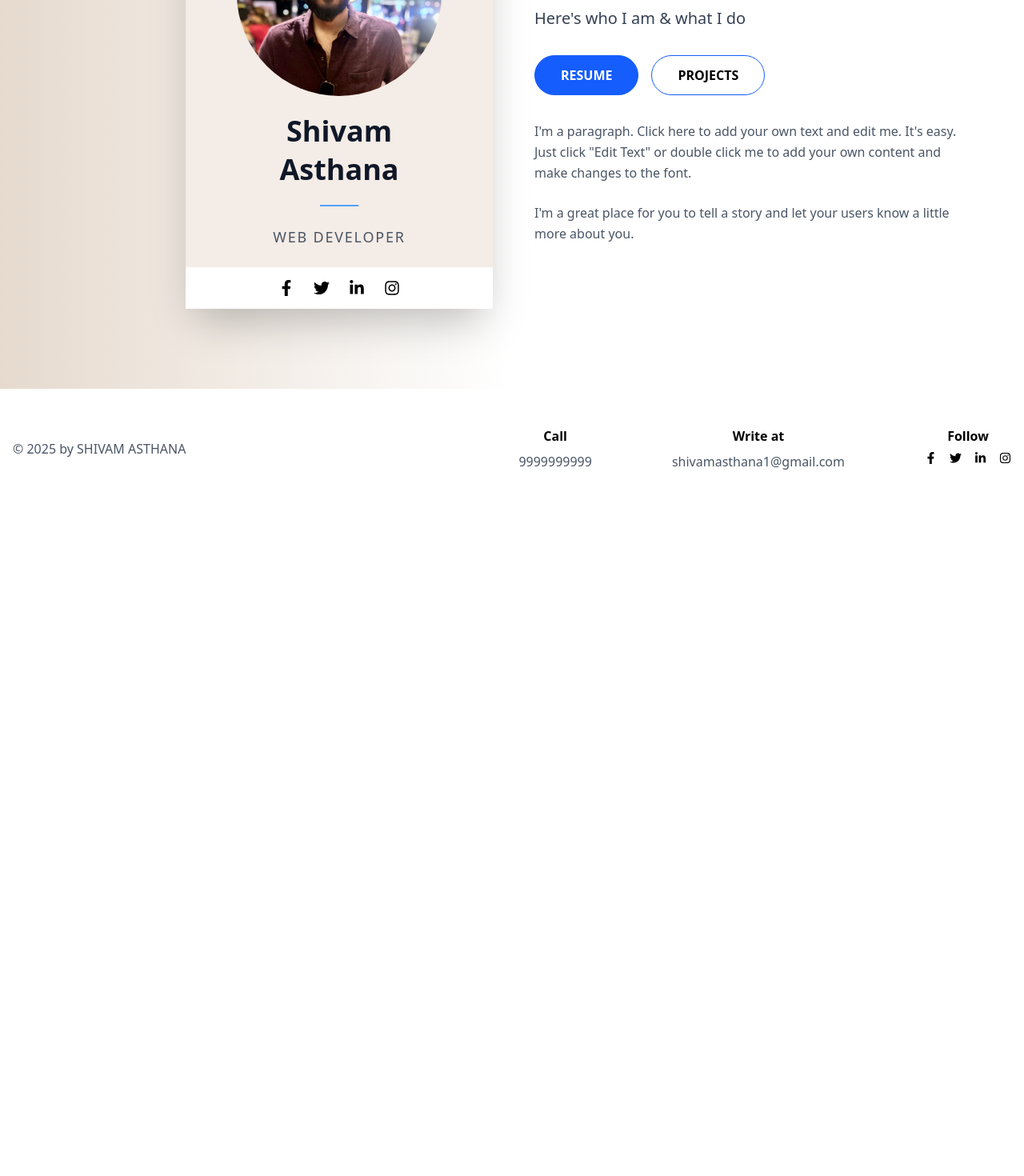
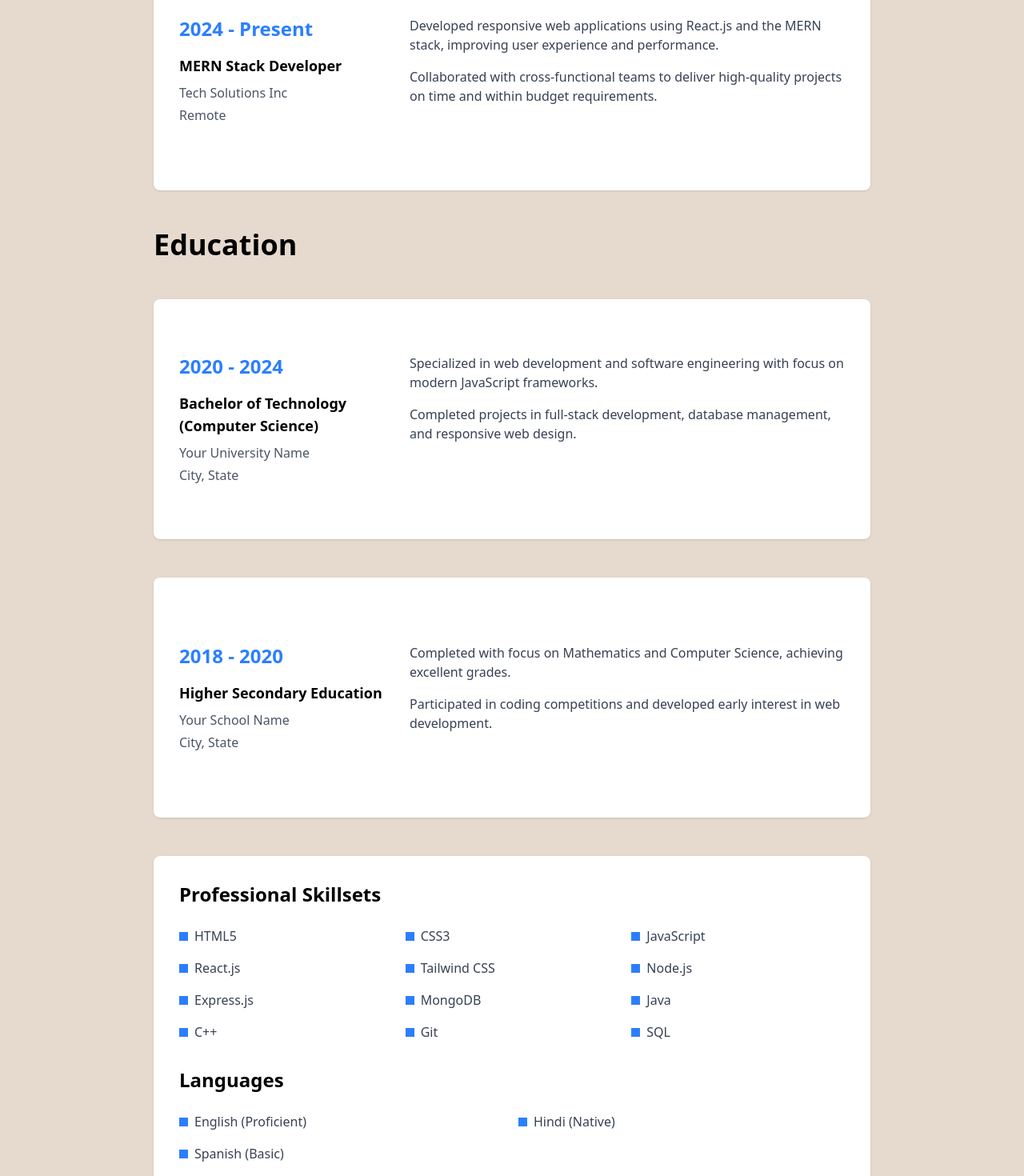
Before and after one commit to ShivamAsthana07/cv, a React (Vite) app: page /resume in a window 1280 px wide. Shown: the part 360-1830 px from the top of the page at 80% size. Before the commit the page ends 996 px from the top, so only its background shows below. Built offline with nearby package versions, Linux system fonts and the light colour scheme.

Commit message:
added resume page

```diff
--- a/package.json
+++ b/package.json
@@ -14,6 +14,7 @@
     "react": "^19.1.0",
     "react-dom": "^19.1.0",
     "react-icons": "^5.5.0",
+    "react-router-dom": "^7.7.1",
     "tailwindcss": "^4.1.11"
   },
   "devDependencies": {
--- a/src/App.jsx
+++ b/src/App.jsx
@@ -1,15 +1,24 @@
-import { useState } from 'react'
+// App.js
+import React from 'react';
+import { BrowserRouter as Router, Routes, Route } from 'react-router-dom';
 import Navbar from './components/navbar';
 import Hero from './components/Hero';
 import Footer from './components/Footer';
+import Resume from './pages/Resume';
+
 function App() {
-  return(
-    <div>
-      <Navbar />
-      <Hero />
-      <Footer />
-    </div>
-  )
+  return (
+    <Router>
+      <div className="App">
+        <Navbar />
+        <Routes>
+          <Route path="/" element={<Hero />} />
+          <Route path="/resume" element={<Resume />} />
+        </Routes>
+        <Footer />
+      </div>
+    </Router>
+  );
 }
 
-export default App
+export default App;
--- a/src/components/Footer.jsx
+++ b/src/components/Footer.jsx
@@ -1,5 +1,7 @@
 import React from 'react'
-import { FaFacebookF, FaTwitter, FaLinkedinIn, FaInstagram } from 'react-icons/fa';
+import { FaGithub, FaLinkedinIn, FaInstagram } from 'react-icons/fa';
+import { FaXTwitter } from "react-icons/fa6";
+
 
 
 const Footer = () => {
@@ -12,26 +14,26 @@ const Footer = () => {
             <div className="flex space-x-25">
                 <div>
                     <h3 className="text-center mb-2 font-semibold text-md">Call</h3>
-                    <p className="text-center text-gray-600">9999999999</p>
+                    <p className="text-center text-gray-600">+91 9930518907</p>
                 </div>
                 <div>
                     <h3 className="text-center mb-2 font-semibold text-md">Write at</h3>
-                    <p className="text-center text-gray-600">shivamasthana1@gmail.com</p>
+                    <p className="text-center text-gray-600">asthanashivam1@gmail.com</p>
                 </div>
                 <div className="space-x-4">
                     <h3 className="text-center mb-2 font-semibold text-md mr-0">Follow</h3>
                     <div className="flex space-x-4 justify-center" >
                         <a href="#" className="text-black hover:text-blue-600 transition-colors">
-                            <FaFacebookF size={15} />
+                            <FaGithub size={20} />
                         </a>
                         <a href="#" className="text-black hover:text-blue-400 transition-colors">
-                            <FaTwitter size={15} />
+                            <FaXTwitter size={20} />
                         </a>
                         <a href="#" className="text-black hover:text-blue-700 transition-colors">
-                            <FaLinkedinIn size={15} />
+                            <FaLinkedinIn size={20} />
                         </a>
                         <a href="#" className="text-black hover:text-pink-600 transition-colors">
-                            <FaInstagram size={15} />
+                            <FaInstagram size={20} />
                         </a>
                     </div>
                 </div>
--- a/src/components/Hero.jsx
+++ b/src/components/Hero.jsx
@@ -1,5 +1,6 @@
 import React from 'react';
-import { FaFacebookF, FaTwitter, FaLinkedinIn, FaInstagram } from 'react-icons/fa';
+import { FaGithub, FaLinkedinIn, FaInstagram } from 'react-icons/fa';
+import { FaXTwitter } from "react-icons/fa6";
 
 export default function HeroSection() {
   return (
@@ -32,10 +33,10 @@ export default function HeroSection() {
               {/* Social Icons */}
               <div className="flex justify-center space-x-6 mt-6 bg-white w-full p-4">
                 <a href="#" className="text-black hover:text-blue-600 transition-colors">
-                  <FaFacebookF size={20} />
+                  <FaGithub size={20} />
                 </a>
                 <a href="#" className="text-black hover:text-blue-400 transition-colors">
-                  <FaTwitter size={20} />
+                  <FaXTwitter size={20} />
                 </a>
                 <a href="#" className="text-black hover:text-blue-700 transition-colors">
                   <FaLinkedinIn size={20} />
@@ -70,10 +71,15 @@ export default function HeroSection() {
             {/* Description */}
             <div className="space-y-6 text-gray-600 leading-relaxed">
               <p>
-                I'm a paragraph. Click here to add your own text and edit me. It's easy. Just click "Edit Text" or double click me to add your own content and make changes to the font.
+                Dedicated Web Developer with strong frontend and backend skills,
+                specializing in the MERN stack (MongoDB, Express.js, React.js, Node.js).
+                Able to build responsive, user-friendly websites and web applications.
+                Fast learner eager to adopt new technologies and tackle challenges.
+                Committed to writing clean code and delivering effective solutions as part of a dynamic team.
               </p>
               <p>
-                I'm a great place for you to tell a story and let your users know a little more about you.
+                Passionate about problem-solving and constantly seeking opportunities to expand my skills.
+                Seeking a challenging position where I can contribute my knowledge and expertise to drive innovation and growth in the field of web development.
               </p>
             </div>
           </div>
--- a/src/components/navbar.jsx
+++ b/src/components/navbar.jsx
@@ -1,33 +1,49 @@
+// components/Navbar.js
 import React from "react";
+import { NavLink } from "react-router-dom";
 import { FaSquareFull } from "react-icons/fa";
 
 const Navbar = () => {
+  // Function to determine active class styling
+  const getNavLinkClass = ({ isActive }) => {
+    return isActive
+      ? "text-blue-500 pb-1"
+      : "text-gray-600 hover:text-blue-500 transition-colors duration-300";
+  };
+
   return (
     <nav className="bg-white p-4 fixed top-0 left-0 right-0 z-50">
       <div className="container mx-auto flex justify-between items-center max-w-[1400px] h-[80px]">
         <div className="flex items-center space-x-2">
           <FaSquareFull className="text-blue-500 mt-1" />
-          <h1 className="text-black text-3xl font-bold">SHIVAM ASTHANA </h1>
-          <h2 className="mt-1 text-gray-800 text-lg"> / WEB DEVELOPER</h2>
+          <NavLink to="/" className="flex items-center space-x-2">
+            <h1 className="text-black text-3xl font-bold">SHIVAM ASTHANA</h1>
+            <h2 className="mt-1 text-gray-800 text-lg">/ WEB DEVELOPER</h2>
+          </NavLink>
         </div>
+
         <ul className="flex space-x-6">
           <li>
-            <a href="#about" className="text-gray-600 hover:text-blue-500">ABOUT ME</a>
+            <NavLink to="/" className={getNavLinkClass}>
+              ABOUT ME
+            </NavLink>
           </li>
           <li>
-            <a href="#resume" className="text-gray-600 hover:text-blue-500">RESUME</a>
+            <NavLink to="/resume" className={getNavLinkClass}>
+              RESUME
+            </NavLink>
           </li>
           <li>
-            <a href="#experience" className="text-gray-600 hover:text-blue-500">WORK EXPERIENCE</a>
+            <NavLink to="/projects" className={getNavLinkClass}>
+              PROJECTS
+            </NavLink>
           </li>
           <li>
-            <a href="#projects" className="text-gray-600 hover:text-blue-500">PROJECTS</a>
-          </li>
-          <li>
-            <a href="#projects" className="text-gray-600 hover:text-blue-500">CONTACT</a>
+            <NavLink to="/contact" className={getNavLinkClass}>
+              CONTACT
+            </NavLink>
           </li>
         </ul>
-
       </div>
     </nav>
   );
--- /dev/null
+++ b/src/pages/Resume.jsx
@@ -0,0 +1,142 @@
+import React from 'react';
+import { FaSquareFull } from "react-icons/fa";
+
+const Resume = () => {
+  // Data arrays for easy maintenance
+  const experiences = [
+    {
+      period: "2024 - Present",
+      position: "MERN Stack Developer",
+      company: "Tech Solutions Inc",
+      location: "Remote",
+      description: [
+        "Developed responsive web applications using React.js and the MERN stack, improving user experience and performance.",
+        "Collaborated with cross-functional teams to deliver high-quality projects on time and within budget requirements."
+      ]
+    }
+  ];
+
+  const education = [
+    {
+      period: "2020 - 2024",
+      degree: "Bachelor of Technology (Computer Science)",
+      institution: "Your University Name",
+      location: "City, State",
+      description: [
+        "Specialized in web development and software engineering with focus on modern JavaScript frameworks.",
+        "Completed projects in full-stack development, database management, and responsive web design."
+      ]
+    },
+    {
+      period: "2018 - 2020",
+      degree: "Higher Secondary Education",
+      institution: "Your School Name",
+      location: "City, State",
+      description: [
+        "Completed with focus on Mathematics and Computer Science, achieving excellent grades.",
+        "Participated in coding competitions and developed early interest in web development."
+      ]
+    }
+  ];
+
+  const technicalSkills = [
+    "HTML5", "CSS3", "JavaScript", "React.js",
+    "Tailwind CSS", "Node.js", "Express.js", "MongoDB",
+    "Java", "C++", "Git", "SQL"
+  ];
+
+  const languages = [
+    { name: "English", level: "Proficient" },
+    { name: "Hindi", level: "Native" },
+    { name: "Spanish", level: "Basic" }
+  ];
+
+  const handleDownloadCV = () => {
+    // Add your CV download logic here
+    console.log("Downloading CV...");
+  };
+
+  return (
+    <section className="bg-[#e6dace] py-16 px-4 pt-[200px]">
+      <div className="container mx-auto max-w-4xl">
+
+        {/* Experience Section */}
+        <div className="flex justify-between items-center mb-12">
+          <h2 className="text-4xl font-bold text-black">Experience</h2>
+          <button
+            onClick={handleDownloadCV}
+            className="bg-blue-500 text-white px-6 py-3 rounded-full font-semibold hover:bg-white hover:text-blue-500 border border-blue-500 transition-colors duration-300"
+          >
+            DOWNLOAD CV
+          </button>
+        </div>
+
+        {experiences.map((exp, index) => (
+          <div key={index} className="bg-white rounded-lg shadow-sm p-8 h-[300px] flex items-center mb-12">
+            <div className="grid md:grid-cols-3 gap-8 w-full">
+              <div className="md:col-span-1">
+                <h3 className="text-2xl font-bold text-blue-500 mb-4">{exp.period}</h3>
+                <h4 className="text-lg font-semibold text-black mb-2">{exp.position}</h4>
+                <p className="text-gray-600 mb-1">{exp.company}</p>
+                <p className="text-gray-600">{exp.location}</p>
+              </div>
+              <div className="md:col-span-2">
+                {exp.description.map((paragraph, idx) => (
+                  <p key={idx} className="text-gray-700 mb-4 last:mb-0">{paragraph}</p>
+                ))}
+              </div>
+            </div>
+          </div>
+        ))}
+
+        {/* Education Section */}
+        <div className="flex justify-between items-center mb-12 mt-12">
+          <h2 className="text-4xl font-bold text-black">Education</h2>
+        </div>
+
+        {education.map((edu, index) => (
+          <div key={index} className="bg-white rounded-lg shadow-sm p-8 h-[300px] flex items-center mb-12">
+            <div className="grid md:grid-cols-3 gap-8 w-full">
+              <div className="md:col-span-1">
+                <h3 className="text-2xl font-bold text-blue-500 mb-4">{edu.period}</h3>
+                <h4 className="text-lg font-semibold text-black mb-2">{edu.degree}</h4>
+                <p className="text-gray-600 mb-1">{edu.institution}</p>
+                <p className="text-gray-600">{edu.location}</p>
+              </div>
+              <div className="md:col-span-2">
+                {edu.description.map((paragraph, idx) => (
+                  <p key={idx} className="text-gray-700 mb-4 last:mb-0">{paragraph}</p>
+                ))}
+              </div>
+            </div>
+          </div>
+        ))}
+
+        {/* Skills and Languages Section */}
+        <div className="rounded-lg shadow-sm p-8 bg-white mb-12">
+          <h2 className="text-2xl font-bold text-black mb-6">Professional Skillsets</h2>
+          <div className="grid grid-cols-2 md:grid-cols-3 gap-4 mb-8">
+            {technicalSkills.map((skill, index) => (
+              <p key={index} className="text-gray-700 flex items-center">
+                <FaSquareFull size={11} className="text-blue-500 mr-2 flex-shrink-0" />
+                {skill}
+              </p>
+            ))}
+          </div>
+
+          <h2 className="text-2xl font-bold text-black mb-6">Languages</h2>
+          <div className="grid grid-cols-1 md:grid-cols-2 gap-4">
+            {languages.map((lang, index) => (
+              <p key={index} className="text-gray-700 flex items-center">
+                <FaSquareFull size={11} className="text-blue-500 mr-2 flex-shrink-0" />
+                {lang.name} ({lang.level})
+              </p>
+            ))}
+          </div>
+        </div>
+      </div>
+    </section>
+  );
+};
+
+export default Resume;
```
Also changed, not shown: 1 other file (tests, documents, lock files or other folders).
